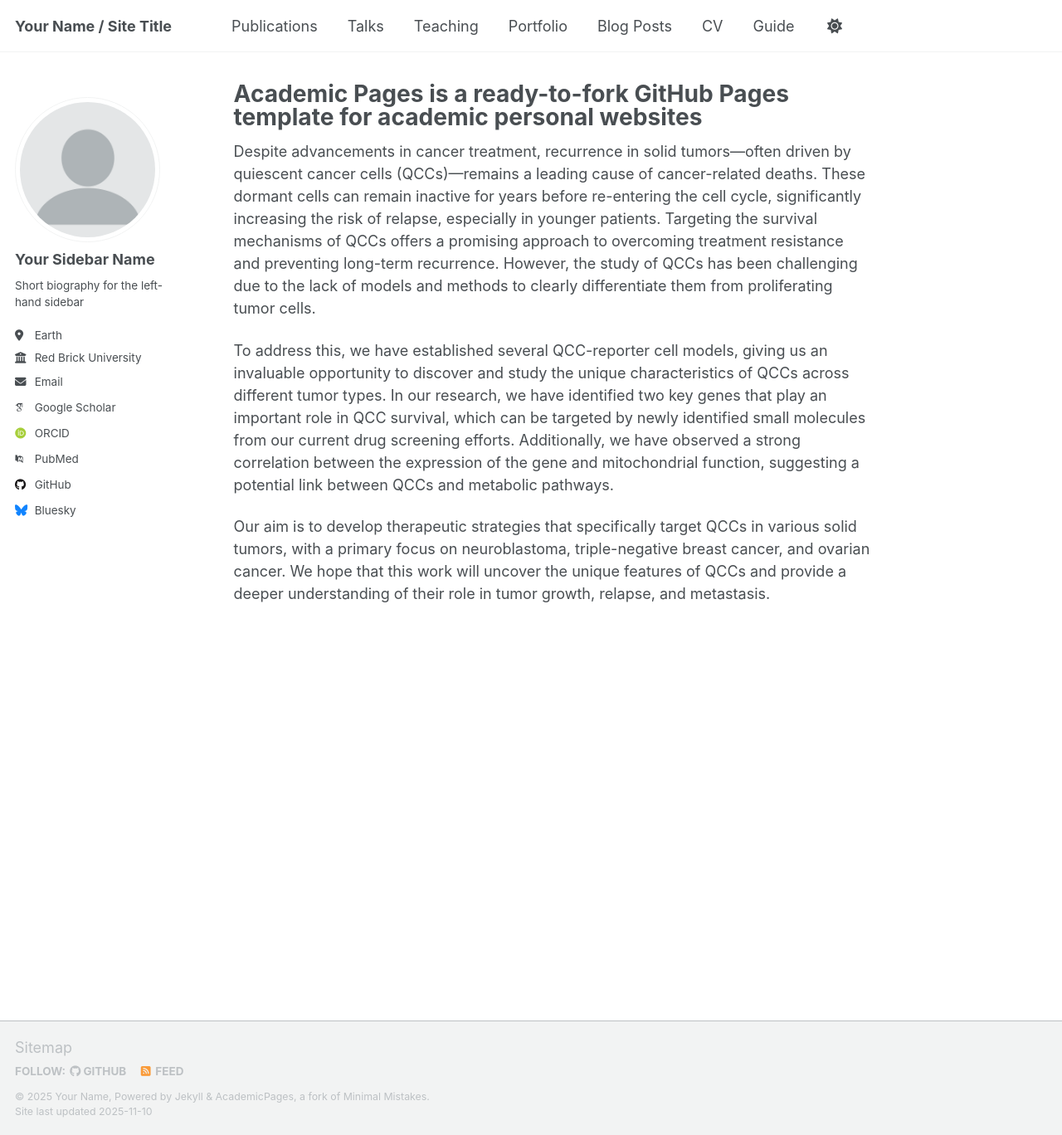
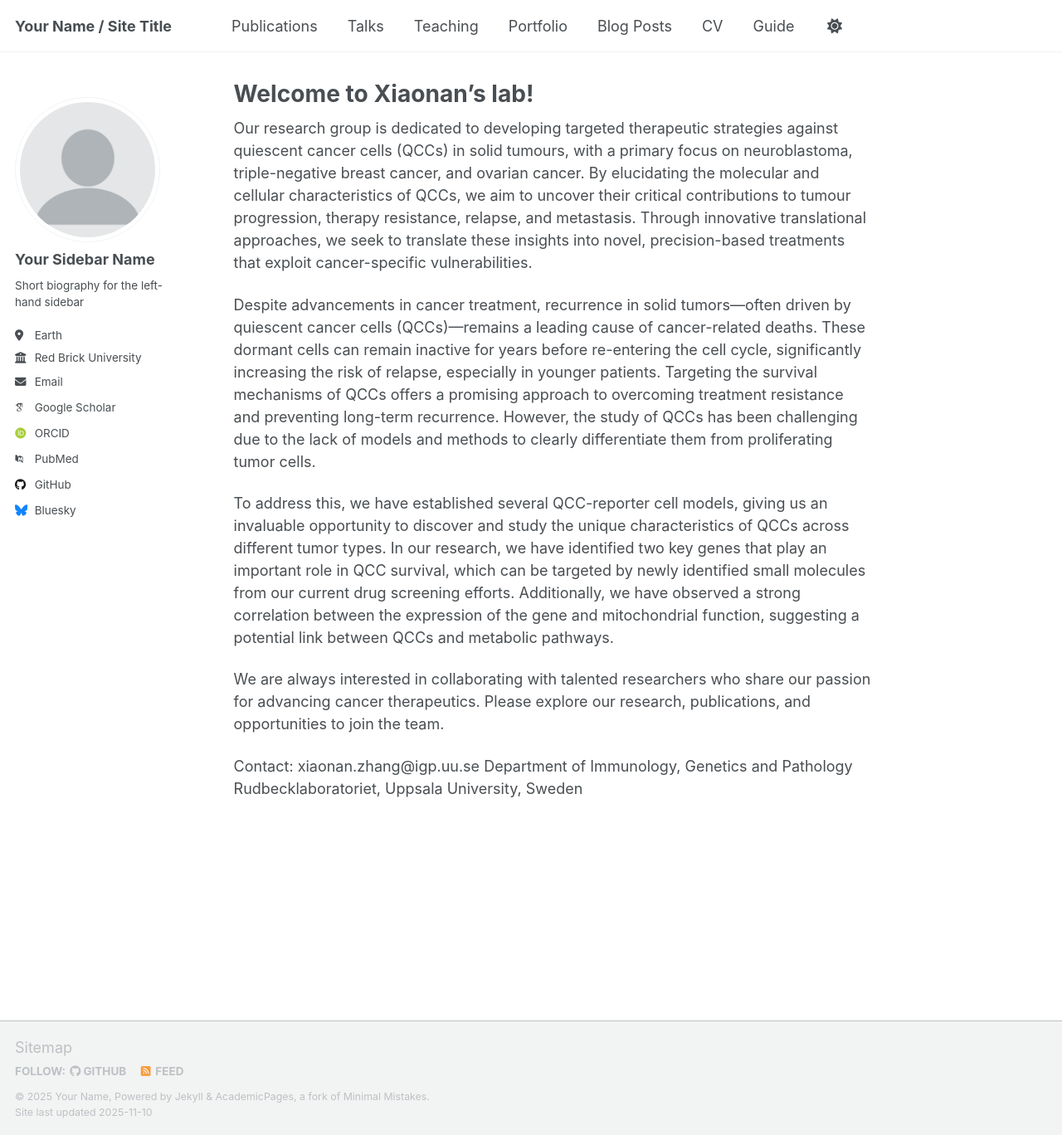
Before and after one commit to Xiaonanzhanglab/XLab, a Jekyll site: the page built from _pages/about.md, in a window 1280 px wide and 1368 px high. Shown: the whole window at 83% size. Built offline with Jekyll 4.4.1, drawn with Linux system fonts in a browser that asks for light colours; some web fonts are replaced; a script that is not in the unit is left out.

Commit message:
Update about.md

```diff
--- a/_pages/about.md
+++ b/_pages/about.md
@@ -1,13 +1,20 @@
 ---
 permalink: /
-title: "Academic Pages is a ready-to-fork GitHub Pages template for academic personal websites"
+title: "Welcome to Xiaonan's lab!"
 author_profile: true
 redirect_from:
   - /about/
   - /about.html
 ---
+
+Our research group is dedicated to developing targeted therapeutic strategies against quiescent cancer cells (QCCs) in solid tumours, with a primary focus on neuroblastoma, triple-negative breast cancer, and ovarian cancer. By elucidating the molecular and cellular characteristics of QCCs, we aim to uncover their critical contributions to tumour progression, therapy resistance, relapse, and metastasis. Through innovative translational approaches, we seek to translate these insights into novel, precision-based treatments that exploit cancer-specific vulnerabilities.
+
 Despite advancements in cancer treatment, recurrence in solid tumors—often driven by quiescent cancer cells (QCCs)—remains a leading cause of cancer-related deaths. These dormant cells can remain inactive for years before re-entering the cell cycle, significantly increasing the risk of relapse, especially in younger patients. Targeting the survival mechanisms of QCCs offers a promising approach to overcoming treatment resistance and preventing long-term recurrence. However, the study of QCCs has been challenging due to the lack of models and methods to clearly differentiate them from proliferating tumor cells.
 
 To address this, we have established several QCC-reporter cell models, giving us an invaluable opportunity to discover and study the unique characteristics of QCCs across different tumor types. In our research, we have identified two key genes that play an important role in QCC survival, which can be targeted by newly identified small molecules from our current drug screening efforts. Additionally, we have observed a strong correlation between the expression of the gene and mitochondrial function, suggesting a potential link between QCCs and metabolic pathways.
 
-Our aim is to develop therapeutic strategies that specifically target QCCs in various solid tumors, with a primary focus on neuroblastoma, triple-negative breast cancer, and ovarian cancer. We hope that this work will uncover the unique features of QCCs and provide a deeper understanding of their role in tumor growth, relapse, and metastasis.
+We are always interested in collaborating with talented researchers who share our passion for advancing cancer therapeutics. Please explore our research, publications, and opportunities to join the team.
+
+Contact: xiaonan.zhang@igp.uu.se
+Department of Immunology, Genetics and Pathology
+Rudbecklaboratoriet, Uppsala University, Sweden
```
